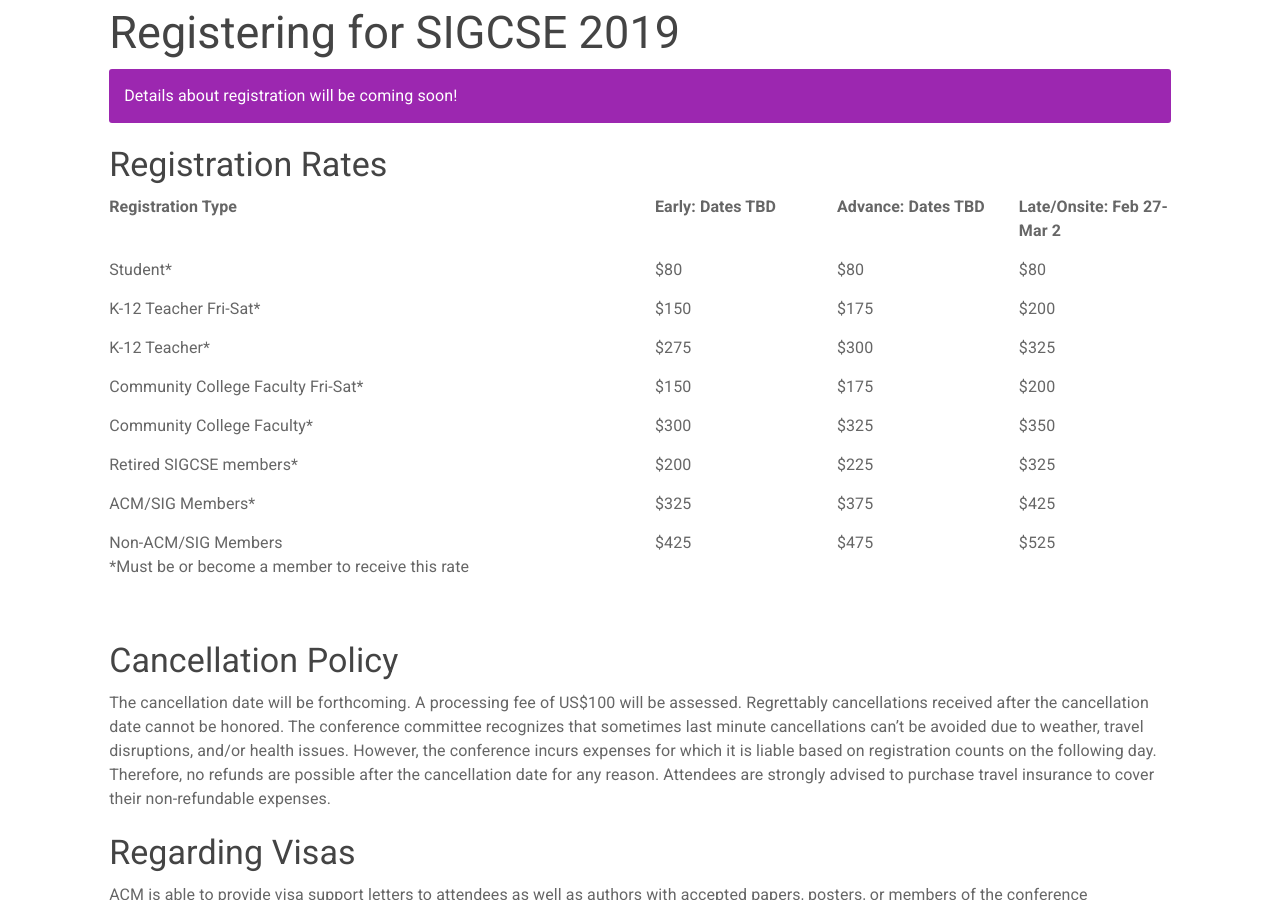
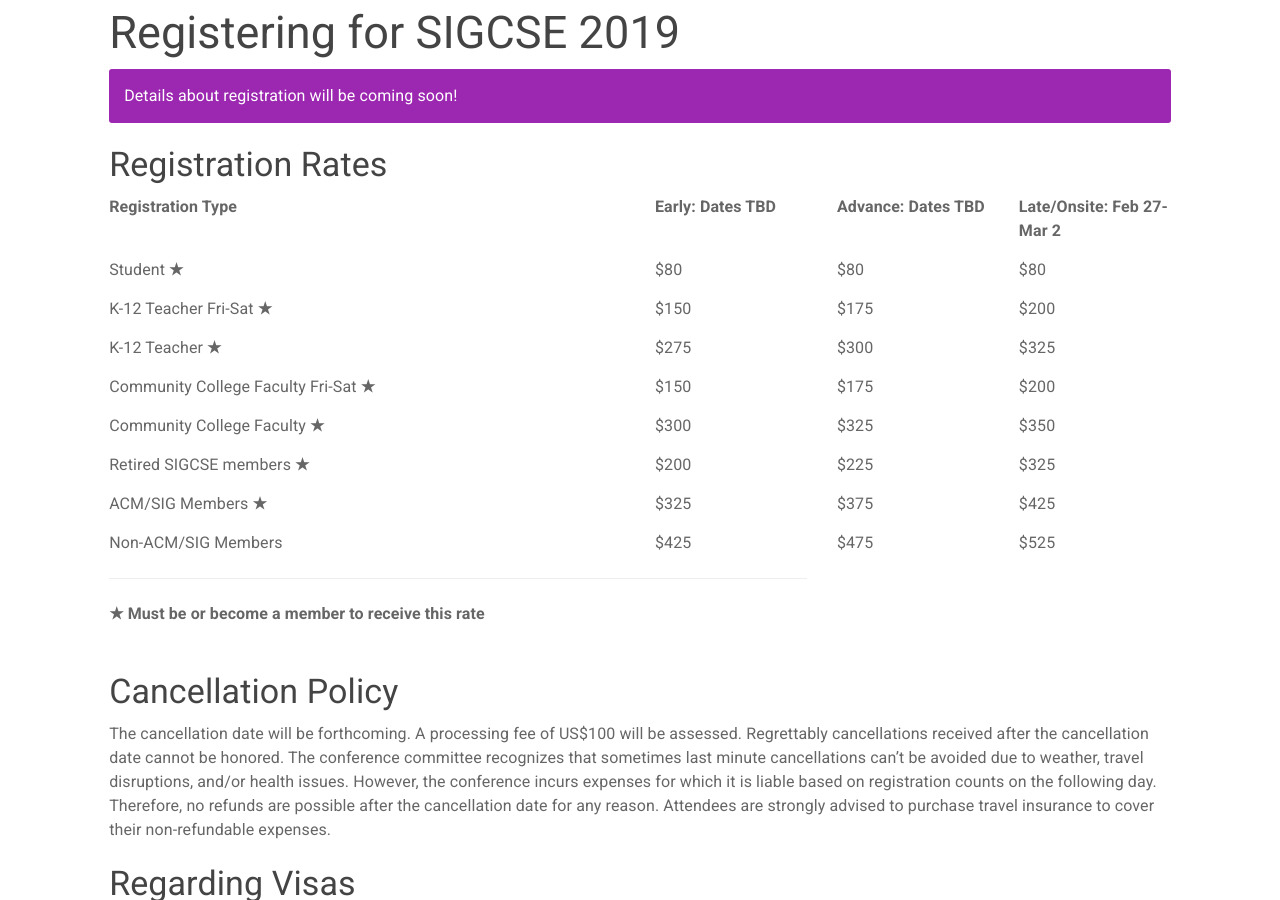
Before and after one commit to sheckman/sigcse2019, a Jekyll site: the page built from attendees/index.md, in a window 1280 px wide and 900 px high, scrolled down 294 px. Built offline with Jekyll 4.4.1, drawn with Linux system fonts in a browser that asks for light colours.

```diff
--- a/attendees/index.md
+++ b/attendees/index.md
@@ -49,43 +49,43 @@ But wait! There's more! <b>Student volunteers</b> get reimbursed for their confe
     <div class = "col-sm-2"> Late/Onsite: Feb 27-Mar 2 </div>
 </div>
 <div class = "row" style="padding-top: 15px;">
-    <div class = "col-sm-6"> Student* </div>
+    <div class = "col-sm-6"> Student <b>&starf;</b> </div>
     <div class = "col-sm-2"> $80 </div>
     <div class = "col-sm-2"> $80 </div>
     <div class = "col-sm-2"> $80 </div>
 </div>
 <div class = "row" style="padding-top: 15px;">
-    <div class = "col-sm-6"> K-12 Teacher Fri-Sat* </div>
+    <div class = "col-sm-6"> K-12 Teacher Fri-Sat <b>&starf;</b> </div>
     <div class = "col-sm-2"> $150 </div>
     <div class = "col-sm-2"> $175 </div>
     <div class = "col-sm-2"> $200 </div>
 </div>
 <div class = "row" style="padding-top: 15px;">
-    <div class = "col-sm-6"> K-12 Teacher* </div>
+    <div class = "col-sm-6"> K-12 Teacher <b>&starf;</b> </div>
     <div class = "col-sm-2"> $275 </div>
     <div class = "col-sm-2"> $300 </div>
     <div class = "col-sm-2"> $325 </div>
 </div>
 <div class = "row" style="padding-top: 15px;">
-    <div class = "col-sm-6"> Community College Faculty Fri-Sat* </div>
+    <div class = "col-sm-6"> Community College Faculty Fri-Sat <b>&starf;</b> </div>
     <div class = "col-sm-2"> $150 </div>
     <div class = "col-sm-2"> $175 </div>
     <div class = "col-sm-2"> $200 </div>
 </div>
 <div class = "row" style="padding-top: 15px;">
-    <div class = "col-sm-6"> Community College Faculty* </div>
+    <div class = "col-sm-6"> Community College Faculty <b>&starf;</b> </div>
     <div class = "col-sm-2"> $300 </div>
     <div class = "col-sm-2"> $325 </div>
     <div class = "col-sm-2"> $350 </div>
 </div>
 <div class = "row" style="padding-top: 15px;">
-    <div class = "col-sm-6"> Retired SIGCSE members* </div>
+    <div class = "col-sm-6"> Retired SIGCSE members <b>&starf;</b> </div>
     <div class = "col-sm-2"> $200 </div>
     <div class = "col-sm-2"> $225 </div>
     <div class = "col-sm-2"> $325 </div>
 </div>
 <div class = "row" style="padding-top: 15px;">
-    <div class = "col-sm-6"> ACM/SIG Members* </div>
+    <div class = "col-sm-6"> ACM/SIG Members <b>&starf;</b> </div>
     <div class = "col-sm-2"> $325 </div>
     <div class = "col-sm-2"> $375 </div>
     <div class = "col-sm-2"> $425 </div>
@@ -97,7 +97,12 @@ But wait! There's more! <b>Student volunteers</b> get reimbursed for their confe
     <div class = "col-sm-2"> $525 </div>
 </div>
 
-*Must be or become a member to receive this rate
+<div class = "row" style = "font-weight: bold;">
+	<div class = "col-sm-8">
+		<hr>
+		<b>&starf;</b> Must be or become a member to receive this rate
+	</div>
+</div>
 
 <!--NOTE: Registration is unavailable from Feb 14-Feb 20.-->
 
```
